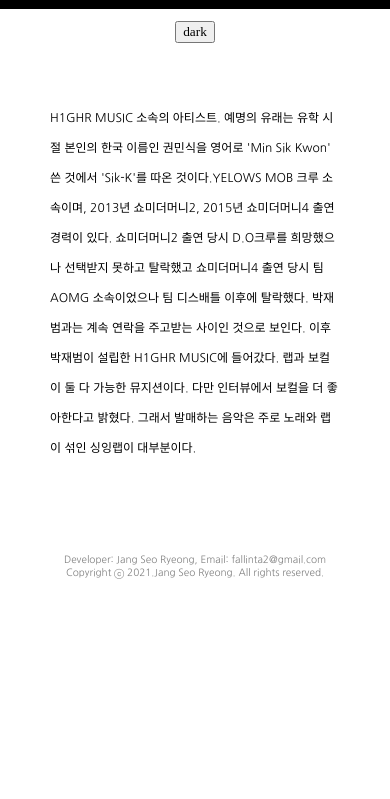
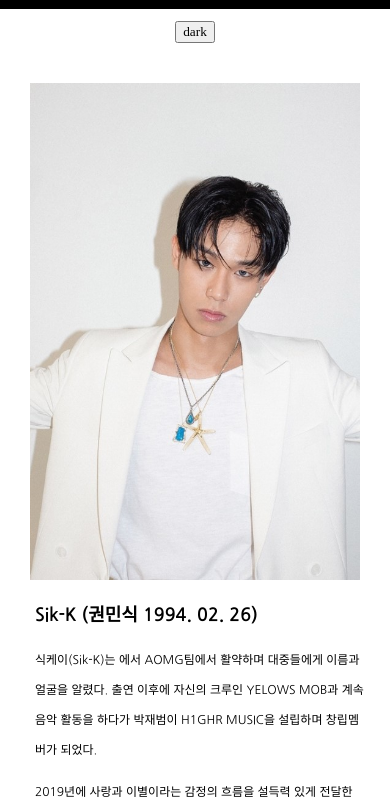
Before and after one commit to beurmuz/ForMyArtist_Web, a plain HTML site: page src/introduce.html in a window 390 px wide. Shown: the part 49-848 px from the top of the page. Drawn offline with Linux system fonts and the light colour scheme; a web font is replaced by a local one.

Commit message:
introduce 페이지 제작 > 사진 추가, 글 추가, 미디어쿼리 이용

```diff
--- a/src/introduce.html
+++ b/src/introduce.html
@@ -44,10 +44,17 @@
             <div id="theme">
                 <input id="themeColor" type="button" value="dark" onclick="darkModeHandler(this);">
             </div>
-            <article class="newsBox">
-                H1GHR MUSIC 소속의 아티스트. 예명의 유래는 유학 시절 본인의 한국 이름인 권민식을 영어로 'Min Sik Kwon' 쓴 것에서 'Sik-K'를 따온 것이다.YELOWS MOB 크루 소속이며, 2013년 쇼미더머니2, 2015년 쇼미더머니4 출연 경력이 있다. 쇼미더머니2 출연 당시 D.O크루를 희망했으나 선택받지 못하고 탈락했고 쇼미더머니4 출연 당시 팀 AOMG 소속이었으나 팀 디스배틀 이후에 탈락했다. 박재범과는 계속 연락을 주고받는 사이인 것으로 보인다. 이후 박재범이 설립한 H1GHR MUSIC에 들어갔다.
-                랩과 보컬이 둘 다 가능한 뮤지션이다. 다만 인터뷰에서 보컬을 더 좋아한다고 밝혔다. 그래서 발매하는 음악은 주로 노래와 랩이 섞인 싱잉랩이 대부분이다.
-            </article>
+            <div class="profileBox">
+                <img class= "imgCtnt" src="../images/img_profile.jpg">
+                <article class="introBox">
+                    <h2>Sik-K (권민식 1994. 02. 26)</h2>
+                    <p>식케이(Sik-K)는 <Show Me The Money 4> 에서 AOMG팀에서 활약하며 대중들에게 이름과 얼굴을 알렸다. 출연 이후에 자신의 크루인 YELOWS MOB과 계속 음악 활동을 하다가 박재범이 H1GHR MUSIC을 설립하며 창립멤버가 되었다.</p>
+                    2019년에 사랑과 이별이라는 감정의 흐름을 설득력 있게 전달한 정규앨범 [FL1P]을 발표하며 뮤지션으로서의 입지를 굳혔으며, 최근에는 아티스트의 아이덴티티를 더 폭넓게 구현한 정규앨범 [HEADLINER(2020)], [HEADLINER (Deluxe)(2020)]까지 발표하며 끊임없이 최고의 아웃풋을 내는 리얼 허슬러의 면모를 보여주었다.
+                    이외에도 ‘깡 Official Remix(2020)’, ‘iffy (Prod. GroovyRoom)(2017)’, 과 같이 H1GHR MUSIC 아티스트들과 협업한 싱글 작업물에서도 좋은 모습을 꾸준히 보여주었으며, ‘RING RING (Feat.개코)(2016)’, ‘랑데뷰 (Rendezvous)(2016)’, ‘party (SHUT DOWN)(Feat. 크러쉬)(2017)’ 등의 히트곡들로 대중들에게 자신의 색을 각인시키며, 그저 힙합과 랩에만 국한된 음악이 아닌 세대를 대표하는 젊음의 아이콘이 되고 싶다는 포부를 가졌다.
+                    <p>특히 식케이(Sik-K)는 버질 아블로(Virgil Abloh)의 초대를 받아 20/21 FW 패션위크 ‘오프화이트 ’TORNADO WARNING(토네이도 워닝)‘ 컬렉션 런웨이 모델로서 쇼를 장식하기도 했다. 파리 패션위크 무대에 국내 아티스트가 오른 것은 이례적인 이벤트로, 식케이(Sik-K)는 이를 통해 음악 뿐 아니라 패션 업계까지 총망라하는 트렌드세터로의 위상을 세계적으로 입증했다.</p>
+                    <p>H1GHR MUSIC의 시작과 현재를 함께 하고 있으며 압도적인 작업량과 매번 새로운 시도 속에서 사운드와 비주얼 모두 완벽하게 구현해내는 전무후무한 존재의 아티스트로 성장한 식케이(Sik-K)는 본인이 보여주고 들려주고자 하는 모습에 확신이 있는 H1GHR MUSIC의 대표 아티스트이다.</p>
+                </article>
+            </div>
         </main>
         <footer>
             <p>Developer: Jang Seo Ryeong, Email: <a id="email" href="mailto:fallinta2@gmail.com">fallinta2@gmail.com</a> <br>
--- a/src/menustyle.css
+++ b/src/menustyle.css
@@ -50,9 +50,39 @@
     border-top: 2px solid white;
 }
 
-.newsBox {
+.introBox {
     font-family: 'Nanum Gothic', sans-serif;
     font-size: 12px;
     line-height: 30px;
     padding: 50px;
+    width: 50vw;
 }
+
+h2 {
+    font-family: 'Nanum Gothic', sans-serif;
+}
+.imgCtnt {
+    width: 50vw;
+    height: auto;
+}
+
+.profileBox {
+    display: flex;
+    justify-content: space-around;
+    padding: 30px;
+}
+
+@media screen and (max-width: 780px) {
+    .profileBox {
+        flex-direction: column;
+    }
+
+    .imgCtnt {
+        width: 100%;
+    }
+
+    .introBox {
+        width: 100%;
+        padding: 5px;
+    }
+}
```
Also changed, not shown: images/img_profile.jpg (added), images/img_profile2.jpg (added), images/img_profile2.png (added), src/songs.html (line endings or trailing spaces).
